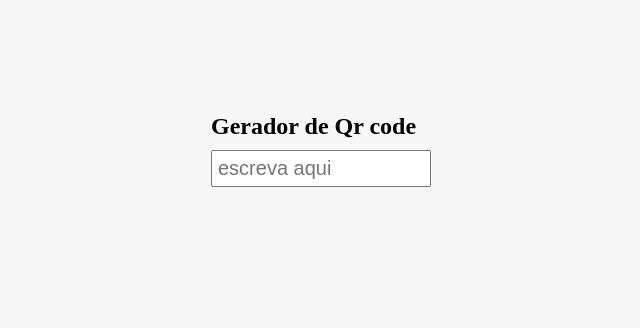
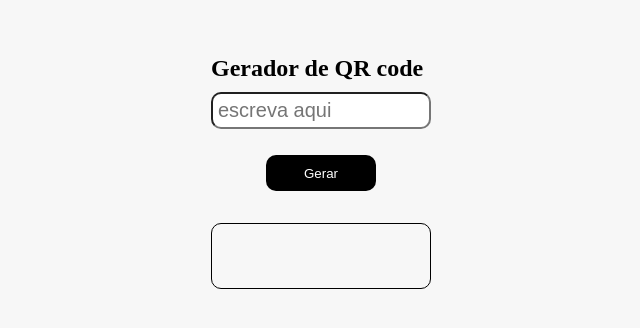
Before and after one commit to Deny-santos/qr-code-simple, a plain HTML site: page index.html in a window 1280 px wide. Shown: the part 228-556 px from the top of the page, without its empty margins (319-959 px from the left). Drawn offline with Linux system fonts and the light colour scheme.

Commit message:
styles correction and add the button

```diff
--- a/index.html
+++ b/index.html
@@ -10,11 +10,15 @@
 </head>
 <body>
     <main>
-        <h2>Gerador de Qr code</h2>
+        <h2>Gerador de QR code</h2>
         <div>
-            <input type="text" placeholder="escreva aqui">
+            <div class="input-container">
+                <input type="text" placeholder="escreva aqui">
+                <button>Gerar</button>
+            </div>
             <div class="qrcodeContent">
                 <img id="qrcode" src="" alt="">
+
             </div>
         </div>
     </main>
--- a/script.js
+++ b/script.js
@@ -1,11 +1,17 @@
 const input = document.querySelector("input")
 const qrcode = document.querySelector("#qrcode")
+const btn = document.querySelector("button")
 
-document.addEventListener("keypress", (e) => {
+
+const generator = (e) => {
     if(e.key === "Enter") {
         gerarCode()
     }
-})
+}
+
+btn.onclick = () => gerarCode()
+
+document.addEventListener("keypress", generator)
 
 function gerarCode() {
     if(!input.value) {
--- a/style.css
+++ b/style.css
@@ -17,16 +17,45 @@ main {
     gap: 10px;
 }
 
+.input-container {
+    display: flex;
+    flex-direction: column;
+    align-items: center;
+}
+
 input {
     padding: 5px;
     width: 220px;
     margin-bottom: 26px;
     font-size: 20px;
     outline: 0;
+    border-radius: 10px;
 }
 
-.content {
+
+
+button {
+    padding: .6rem 2rem;
+    margin-bottom: 2rem;
+    width: 50%;
+    border-radius: 10px;
+    border: 1px solid transparent;
+    background-color: black;
+    color: white;
+    cursor: pointer;
+    transition: .4s;
+}
+button:hover {
+    background-color: transparent;
+    border-color: black;
+    color: black;
+}
+
+.qrcodeContent {
     display: flex;
     flex-direction: column;
     align-items: center;
+    padding: 2rem;
+    border: 1px solid black;
+    border-radius: 10px;
 }
```
